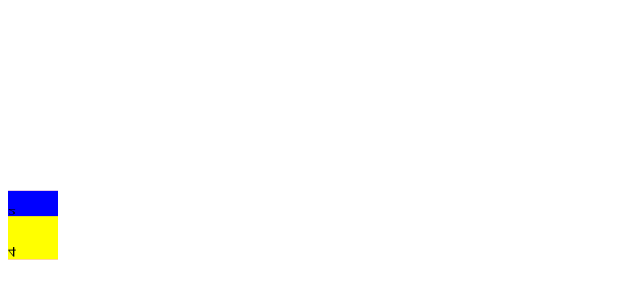
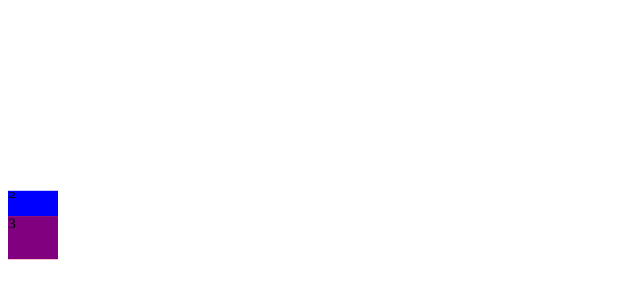
Before and after one commit to abazlinton/wheel, a plain HTML site: page index.html in a window 1280 px wide. Shown: the whole page, without its empty margins (0-640 px from the left). Drawn offline with Linux system fonts and the light colour scheme.

Commit message:
sides in right place now. Rotate B. C <-> D

```diff
--- a/style.css
+++ b/style.css
@@ -25,7 +25,7 @@ html {
   background-color: blue;
   width: 50px;
   height: 50px;
-  transform: translateZ(-25px)
+  transform: translateZ(-25px) rotateX(180deg)
 }
 
 .tile3 {
@@ -33,7 +33,7 @@ html {
   background-color: purple;
   width: 50px;
   height: 50px;
-  transform: translateY(25px) rotateX(90deg)
+  transform: translateY(-25px) rotateX(90deg)
 }
 
 .tile4 {
@@ -41,7 +41,7 @@ html {
   background-color: yellow;
   width: 50px;
   height: 50px;
-  transform: translateY(-25px) rotateX(270deg)
+  transform: translateY(25px) rotateX(270deg)
 }
 
 .box {
```
